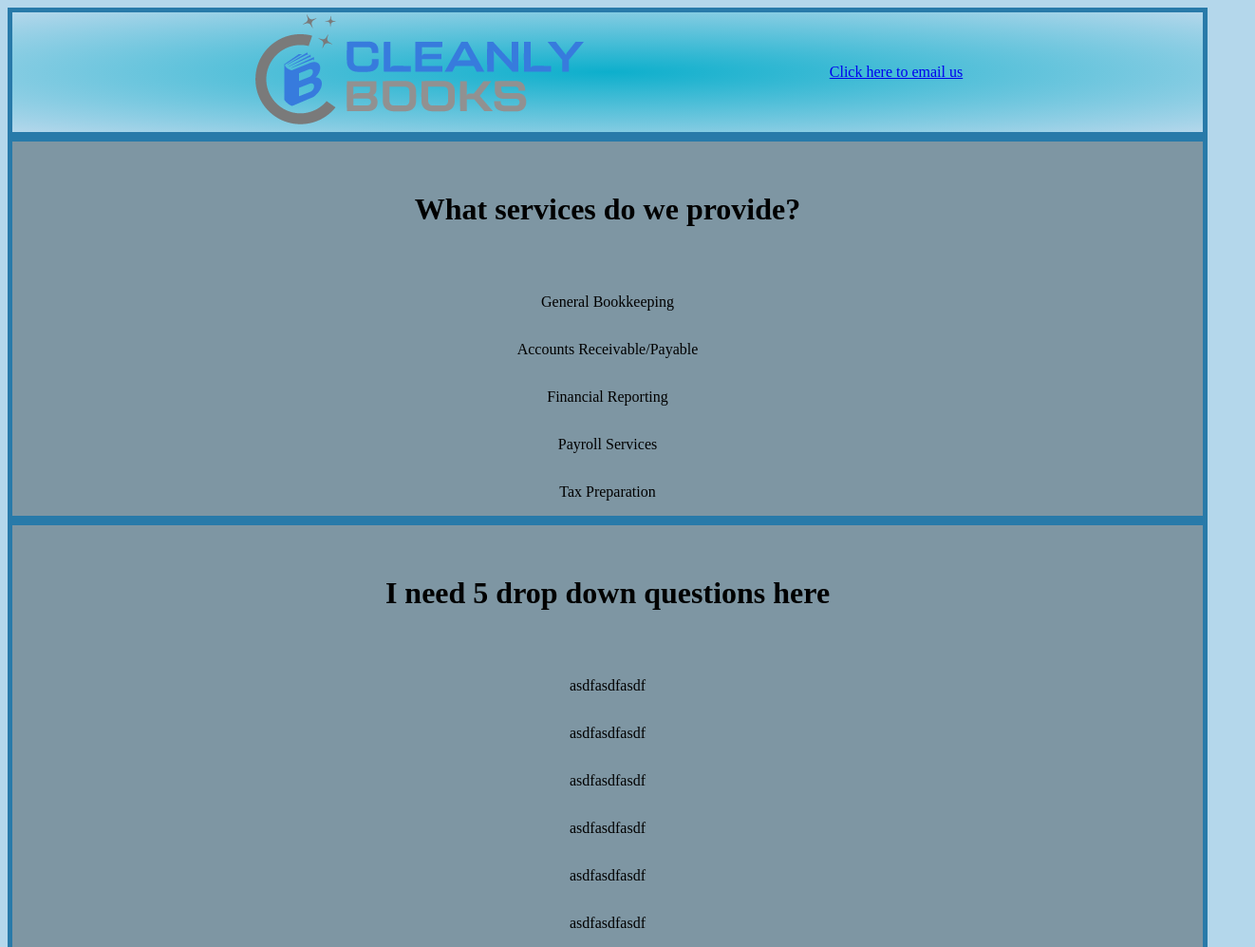
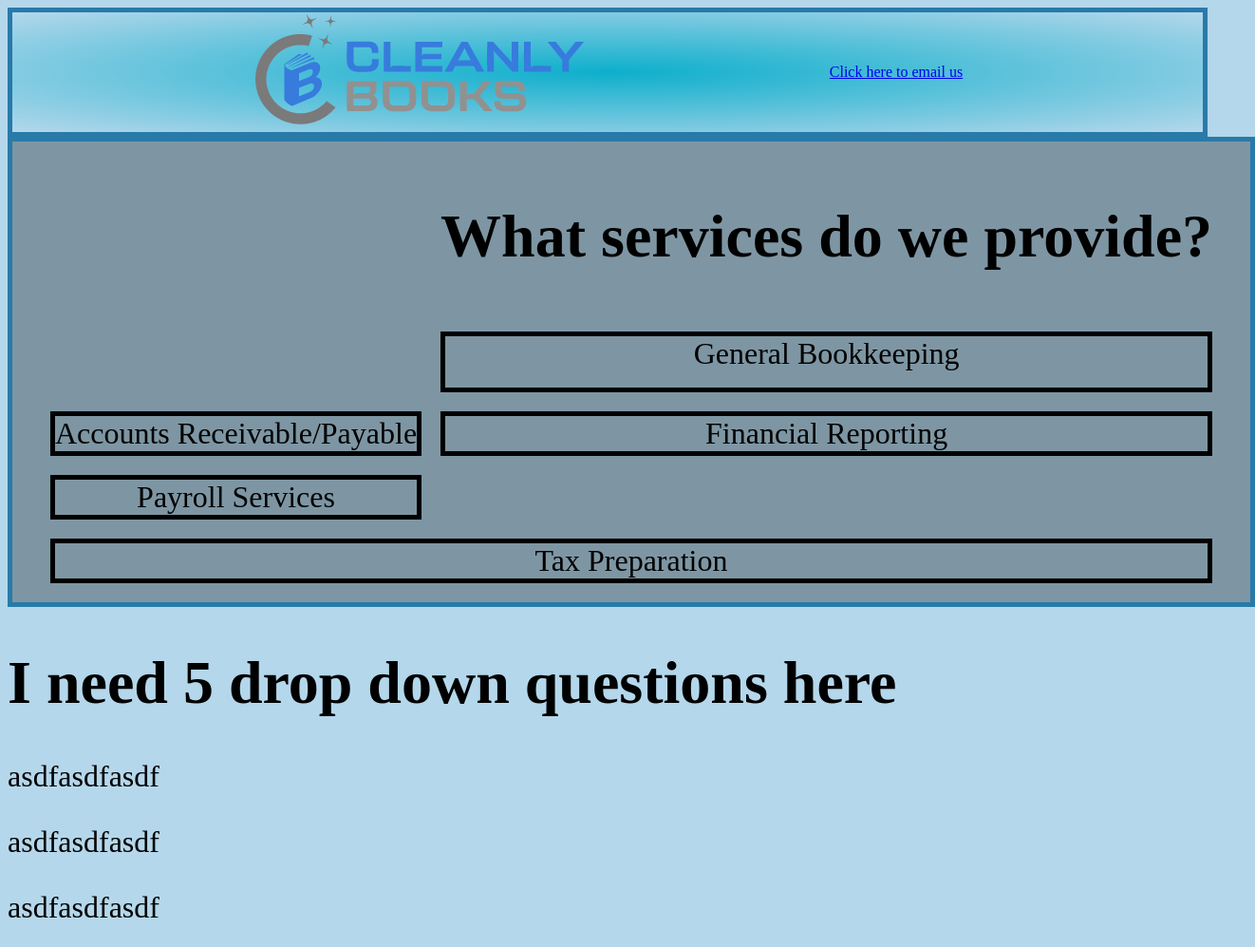
Before and after one commit to Ianwilliams123456/CleanlyBooks, a plain HTML site: page index.html in a window 1280 px wide. Shown: the top 997 px of the page at 95% size, 1322 px wide, since content can reach past the window. Drawn offline with Linux system fonts and the light colour scheme.

Commit message:
forgot to add the message

```diff
--- a/index.html
+++ b/index.html
@@ -12,12 +12,12 @@
     <a href="mailto:chava@cleanlybooks.com">Click here to email us</a>
 </div>
 <div class = "homeBlocks" id = "homeFirst">
-   <p><h1>What services do we provide?</h1></p>
-    <p>General Bookkeeping</p>
-   <p>Accounts Receivable/Payable</p>
-   <p>Financial Reporting</p>
-   <p>Payroll Services</p>
-   <p>Tax Preparation</p>
+    <p><h1>What services do we provide?</h1></p>
+    <div class = "services" id = "serviceOne">General Bookkeeping</div>
+    <div class = "services" id = "serviceTwo">Accounts Receivable/Payable</div>
+    <div class = "services" id = "serviceThree">Financial Reporting</div>
+    <div class = "services" id = "serviceFour">Payroll Services</div>
+    <div class = "services" id = "serviceFive">Tax Preparation</div>
 </div>
 <div class = "homeBlocks" id = "homeSecond">
     <p><h1>I need 5 drop down questions here</h1></p>
@@ -27,8 +27,8 @@
     <p>asdfasdfasdf</p>
     <p>asdfasdfasdf</p>
     <p>asdfasdfasdf</p>
- </div>
- <div class = "homeBlocks" id = "homeThird">
+</div>
+<div class = "homeBlocks" id = "homeThird">
     <p>I need client quotes here</p>
     <p>asdfasdfasdf</p>
     <p>asdfasdfasdf</p>
@@ -36,6 +36,6 @@
     <p>asdfasdfasdf</p>
     <p>asdfasdfasdf</p>
     <p>asdfasdfasdf</p>
- </div>
+</div>
 </body>
 </html>
--- a/style.css
+++ b/style.css
@@ -6,6 +6,9 @@ body {
     }
 
 .navigationBar {
+    position: sticky;
+    top: 0;
+    z-index: 1000;
     background-image: radial-gradient(#0dafcc, #b4d7eb);
     background-size: cover;
     background-repeat: no-repeat;
@@ -20,21 +23,33 @@ body {
     border-color: #287aa9;
 }
 
-.homeBlocks {
-    /* background-image: url('/docs/images/20170910_133844.jpg');
-    background-attachment: scroll;
-    opacity: .8;
-    background-size: contain;
-    background-repeat: no-repeat;
-    width: 100%;
-    height: 100%;*/
+#homeFirst {
     font-family: "Times New Roman", Times, serif;
     background-color: #7e96a3;
-    display: flex;
-    flex-direction: column;
+    display: grid;
+    grid-template-columns: auto auto;
+    grid-template-rows: auto auto;
+    grid-gap: 20px;
+    padding: 20px;
     text-align: center;
-    justify-content: left;
+    justify-content: center;
+    width: 100%;
+    max-width: 100%;
     border-width: 5px;
     border-style: solid;
     border-color: #287aa9;
 }
+
+#serviceFive {
+    grid-column: 1 / span 2;
+}
+
+.homeBlocks {
+    font-size: xx-large;
+}
+
+.services {
+    border-width: 5px;
+    border-style: solid;
+    border-color: black;
+}
```
